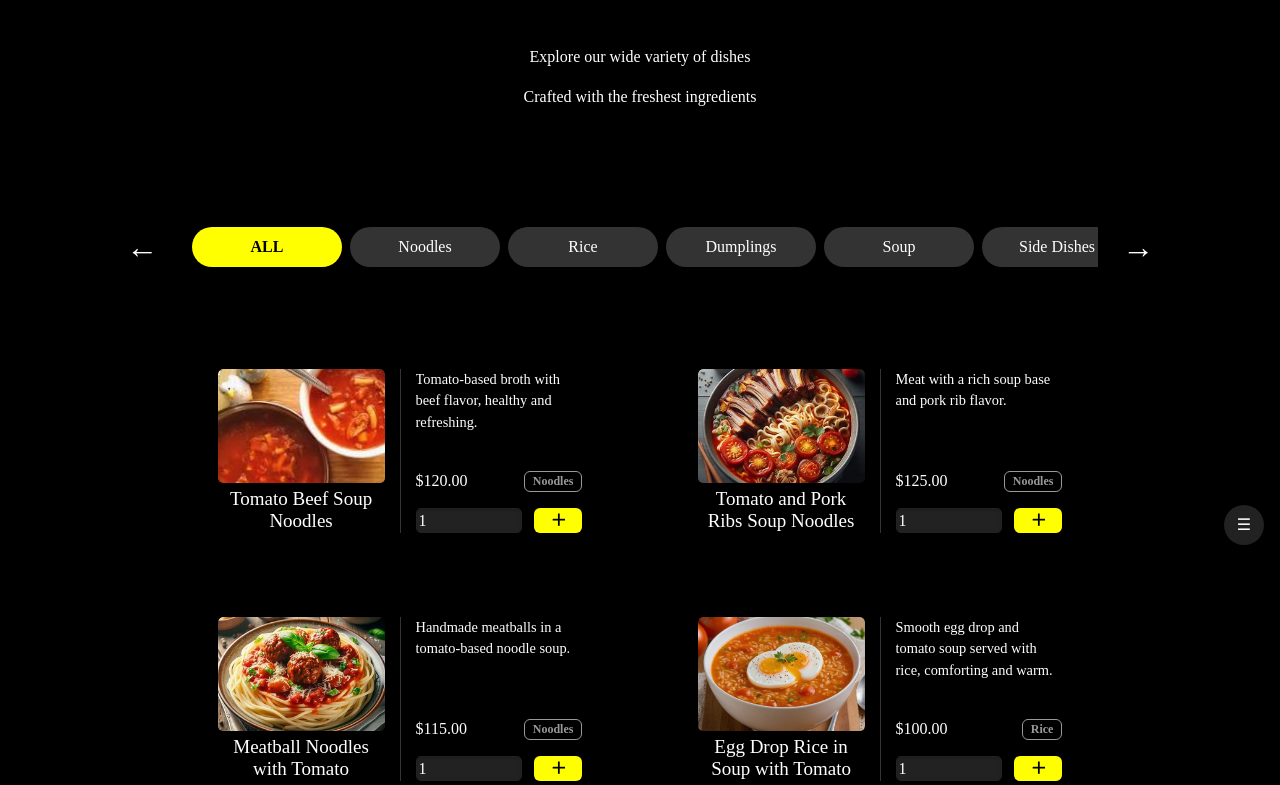
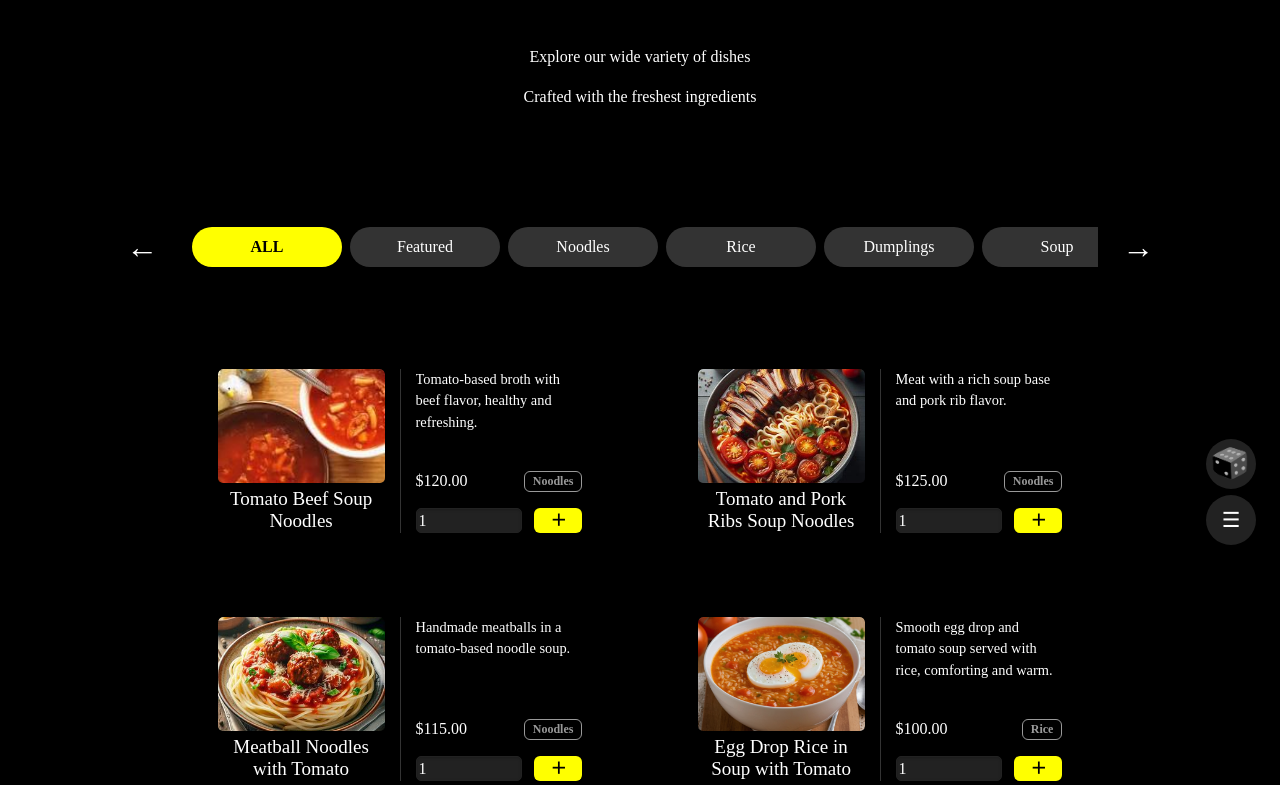
Before and after one commit to jaroslavszkandera/restaurant-ordering-system, a Django app: page /menu/ in a window 1280 px wide. Shown: the part 239-1024 px from the top of the page. Run offline with Django 5.2, Linux system fonts and the light colour scheme; data comes from the database, SQL or seed files in the repository; tables that the repository leaves empty hold one stand-in row (values such as "Sample post"); some libraries are stand-ins or nearby versions.

Commit message:
Add featured item and random button

```diff
--- a/orders/admin.py
+++ b/orders/admin.py
@@ -66,10 +66,10 @@ class CategoryAdmin(admin.ModelAdmin):
 
 @admin.register(MenuItem)
 class MenuItemAdmin(admin.ModelAdmin):
-    list_display = ("name", "category", "price", "available", "image_thumbnail")
+    list_display = ("name", "category", "price", "available", "image_thumbnail","is_featured")
     list_filter = ("category", "available")
     search_fields = ("name", "description", "category__name")
-    list_editable = ("price", "available")
+    list_editable = ("price", "available", "is_featured")
 
     def image_thumbnail(self, obj):
         if obj.image:
--- a/orders/models.py
+++ b/orders/models.py
@@ -25,6 +25,7 @@ class MenuItem(models.Model):
     )
     image = models.ImageField(upload_to="menu_items/", blank=True, null=True)
     available = models.BooleanField(default=True)
+    is_featured = models.BooleanField(default=False)
 
     def __str__(self):
         return f"{self.name} (${self.price})"
--- a/orders/templates/orders/menu.html
+++ b/orders/templates/orders/menu.html
@@ -1,4 +1,5 @@
 {% extends 'base.html' %}
+{% load static %}
 
 {% block title %}MENU - Pomodoro House{% endblock %}
 
@@ -20,6 +21,10 @@
     <div class="category-list-wrapper overflow-hidden flex-grow-1">
       <div class="category-list d-flex">
         <a href="{% url 'menu' %}" class="category-btn {% if not category %}active{% endif %}" data-href="{% url 'menu' %}" data-category="all">ALL</a>
+        <a href="{% url 'menu_category' 'featured' %}"
+          class="category-btn {% if category.name == 'Featured' %}active{% endif %}"
+          data-href="{% url 'menu_category' 'featured' %}"
+          data-category="featured">Featured</a>
         {% for cat_obj in categories %}
         <a href="{% url 'menu_category' cat_obj.id %}" class="category-btn {% if category and category.id == cat_obj.id %}active{% endif %}" data-href="{% url 'menu_category' cat_obj.id %}" data-category="{{ cat_obj.name|lower }}">
           {{ cat_obj.name }}
@@ -30,7 +35,11 @@
     <button class="scroll-btn right" onclick="scrollCategories(1)">→</button>
   </section>
 
-<!-- 右下角圓形按鈕 -->
+<!-- 右下角區域 -->
+<button id="random-dish-btn" class="random-dish-btn" title="Surprise me!">
+  <img src="{% static 'img/dice.png' %}" data-gif="{% static 'img/dice.gif' %}" alt="Random Dish" class="random-dish-img" />
+  <span class="circle-bottom"></span>
+</button>
 <button id="floating-menu-btn" class="floating-menu-btn">
   ☰
 </button>
@@ -38,19 +47,27 @@
 <!-- Hidden Category Menu -->
 <div id="floating-category-menu" class="floating-category-menu">
   <a href="{% url 'menu' %}" class="category-btn {% if not category %}active{% endif %}" data-category="all">ALL</a>
+  <a href="{% url 'menu_category' 'featured' %}" class="category-btn {% if category.name == 'Featured' %}active{% endif %}" data-href="{% url 'menu_category' 'featured' %}" data-category="featured">Featured</a>
   {% for cat_obj in categories %}
-    <a href="{% url 'menu_category' cat_obj.id %}"
-       class="category-btn {% if category and category.id == cat_obj.id %}active{% endif %}"
-       data-category="{{ cat_obj.name|lower }}">
+    <a href="{% url 'menu_category' cat_obj.id %}" class="category-btn {% if category and category.id == cat_obj.id %}active{% endif %}" data-href="{% url 'menu_category' cat_obj.id %}" data-category="{{ cat_obj.name|lower }}">
         {{ cat_obj.name }}
     </a>
   {% endfor %}
 </div>
 
+<div id="category-info"
+       data-category-name="{% if category %}{{ category.name }}{% else %}All{% endif %}"
+       data-is-empty="{% if not menu_items %}true{% else %}false{% endif %}"
+       style="display: none;">
+  </div>
+
+  <section id="menu-items" class="menu-grid mt-4">
     {% if menu_items %}
-  <section id="menu-items" class="menu-grid mt-4">
       {% for item in menu_items %}
-    <div class="menu-card">
+      <div class="menu-card position-relative">
+        {% if item.is_featured %}
+          <img src="{% static 'img/yellow_tomato.png' %}" alt="Featured" class="crown-icon"/>
+        {% endif %}
         <div class="card-left">
           {% if item.image %}
           <div class="img-container">
@@ -78,7 +95,12 @@
         </div>
       </div>
       {% endfor %}
-  </section>
+    {% else %}
+      {% if category.name == 'Featured' %}
+      <div class="text-center py-4" style="color: white; font-size: 1.2rem; line-height: 1.8;">
+        <p style="margin: 0;">New items coming soon.</p>
+        <p style="margin: 0;">Stay tuned!</p>
+      </div>
       {% else %}
       <div class="alert alert-info text-center py-4">
         <h4><i class="fas fa-info-circle me-2"></i>No Menu Items Found</h4>
@@ -91,9 +113,15 @@
         </p>
       </div>
       {% endif %}
+    {% endif %}
+  </section>
 </main>
 {% endblock %}
 
 {% block extra_js %}
+<script>
+const ADD_RANDOM_TO_CART_URL = "{% url 'add_random_to_cart' %}";
+const CSRF_TOKEN = "{{ csrf_token }}";
+</script>
 <script src="/static/js/menu.js"></script>
 {% endblock %}
--- a/orders/urls.py
+++ b/orders/urls.py
@@ -8,10 +8,11 @@ urlpatterns = [
     # Main pages
     path("", views.index, name="index"),
     path("menu/", views.menu, name="menu"),
-    path("menu/category/<int:category_id>/", views.menu, name="menu_category"),
+    path("menu/category/<str:category_id>/", views.menu, name="menu_category"),
     # Cart and checkout
     path("cart/add/", views.add_to_cart, name="add_to_cart"),
     path("cart/", views.view_cart, name="view_cart"),
+    path("cart/add-random/", views.add_random_to_cart, name="add_random_to_cart"),
     path(
         "cart/update_and_checkout/",
         views.update_cart_and_checkout,
--- a/orders/views.py
+++ b/orders/views.py
@@ -14,6 +14,7 @@ from django.template.loader import render_to_string
 from django.conf import settings
 from django.core.mail import send_mail
 from .models import ContactMessage
+import random
 from .models import Branch, Reservation
 from datetime import timedelta, time, datetime
 from django.utils import timezone
@@ -98,12 +99,15 @@ def index(request):
 def menu(request, category_id=None):
     """Display menu items, optionally filtered by category."""
     categories = Category.objects.all()
-    menu_items = MenuItem.objects.filter(available=True)
 
-    if category_id:
+    if category_id == "featured":
+        menu_items = MenuItem.objects.filter(available=True, is_featured=True)
+        category = {'name': 'Featured'}
+    elif category_id:
         category = get_object_or_404(Category, id=category_id)
-        menu_items = menu_items.filter(category=category)
+        menu_items = MenuItem.objects.filter(available=True, category=category)
     else:
+        menu_items = MenuItem.objects.filter(available=True)
         category = None
 
     return render(
@@ -115,6 +119,49 @@ def menu(request, category_id=None):
             "menu_items": menu_items,
         },
     )
+
+@require_POST
+@transaction.atomic
+def add_random_to_cart(request):
+    """Selects a random available menu item and adds it to the cart."""
+    cart = get_or_create_cart(request)
+    available_items = list(MenuItem.objects.filter(available=True))
+
+    if not available_items:
+        return JsonResponse(
+            {
+                "status": "error",
+                "message": "No items available to choose from at the moment.",
+            },
+            status=404,
+        )
+
+    random_item = random.choice(available_items)
+    quantity = 1
+
+    cart_item, created = CartItem.objects.get_or_create(
+        cart=cart, menu_item=random_item, defaults={"quantity": quantity}
+    )
+
+    if not created:
+        cart_item.quantity = F("quantity") + quantity
+        cart_item.save()
+
+    cart_item.refresh_from_db()
+    cart.refresh_from_db()
+
+    messages.success(
+        request, f"Surprise! {random_item.name} added to cart!"
+    )  # Server-side message
+
+    return JsonResponse({
+        "status": "success",
+        "message": f"Surprise! '{random_item.name}' added to cart!",
+        "cart_item_count": cart.items.count(),
+        "cart_total_quantity": sum(item.quantity for item in cart.items.all()),
+        "cart_total_price": float(cart.total_price()),
+        "added_item_name": random_item.name,
+    })
 
 
 @transaction.atomic
--- a/static/css/menu.css
+++ b/static/css/menu.css
@@ -86,15 +86,16 @@
 .floating-menu-btn {
   position: fixed;
   bottom: 1rem;
-  right: 1rem;
-  width: 40px;
-  height: 40px;
+  right: 1.5rem;
+  width: 50px;
+  height: 50px;
   background-color: #222;
   color: white;
   border: none;
   border-radius: 50%;
-  font-size: 1rem;
+  font-size: 1.3rem;
   z-index: 999;
+  display: block;
 }
 
 .floating-menu-btn:hover {
@@ -102,15 +103,11 @@
   transition: background 0.3s;
 }
 
-.floating-menu-btn {
-  display: block;
-}
-
 .floating-category-menu {
   display: none;
   position: fixed;
-  bottom: 50px;
-  right: 1rem;
+  bottom: 75px;
+  right: 1.5rem;
   background: rgba(50, 50, 50, 0.9);
   padding: 0.5rem 0;
   border-radius: 1rem;
@@ -176,9 +173,10 @@
   display: flex;
   background-color: transparent;
   border-radius: 1rem;
-  overflow: hidden;
+  overflow: visible;
   padding: 1.1rem;
   box-sizing: border-box;
+  align-items: center;
 }
 
 .card-divider {
@@ -420,3 +418,59 @@
     row-gap: 2rem;
   }
 }
+
+.crown-icon {
+  position: absolute;
+  width: 1.4em;
+  height: 1.4em;
+  top: 0rem;
+  left: 0rem;
+  font-size: 2rem;
+  transform: rotate(-20deg);
+  z-index: 10;
+}
+
+.random-dish-btn {
+  position: fixed;
+  bottom: 3.2rem;
+  right: 1.2rem;
+  display: flex;
+  flex-direction: column;
+  background: none;
+  border: none;
+  cursor: pointer;
+  outline: none;
+  z-index: 10;
+  width: 50px;
+  height: 70px;
+  padding: 0;
+}
+
+.random-dish-img {
+  width: 40px;
+  height: 40px;
+  z-index: 10;
+  transition: transform 0.3s ease;
+  position: relative;
+}
+
+.circle-bottom {
+  position: fixed;
+  bottom: 4.5rem;
+  right: 1.5rem;
+  width: 50px;
+  height: 50px;
+  background-color: #222;
+  border: none;
+  border-radius: 50%;
+  z-index: 1;
+  transition: background-color 0.3s ease;
+}
+
+.random-dish-btn:hover .random-dish-img {
+  transform: scale(1.2);
+}
+
+.random-dish-btn:hover .circle-bottom {
+  background-color: #444;
+}
--- a/static/js/menu.js
+++ b/static/js/menu.js
@@ -1,4 +1,77 @@
 $(document).ready(function () {
+  $('#random-dish-btn').on('click', function () {
+    let $button = $(this);
+    let originalHtml = $button.html();
+    $button.prop('disabled', true).html('<span class="spinner-border spinner-border-sm me-2" role="status" aria-hidden="true"></span>');
+
+    $.ajax({
+      type: 'POST',
+      url: ADD_RANDOM_TO_CART_URL,
+      headers: { 'X-CSRFToken': CSRF_TOKEN },
+      success: function (data) {
+        if (data.status === 'success') {
+          Swal.fire({
+            toast: true,
+            icon: 'success',
+            title: 'Surprise!',
+            html: `${data.added_item_name || 'Random dish'} added to your cart!`,
+            position: 'top-end',
+            showConfirmButton: false,
+            timer: 3000
+          });
+          if (data.cart_total_quantity !== undefined) {
+            $('.cart-count').text(data.cart_total_quantity);
+          }
+        } else {
+          Swal.fire({
+            toast: true,
+            icon: 'error',
+            title: 'Oops!',
+            html: data.message || 'Could not add random dish.',
+            position: 'top-end',
+            showConfirmButton: false,
+            timer: 3000
+          });
+        }
+      },
+      error: function (xhr) {
+        let errorMessage = 'Something went wrong. Please try again.';
+        if (xhr.responseJSON && xhr.responseJSON.message) {
+          errorMessage = xhr.responseJSON.message;
+        } else if (xhr.status === 404) {
+          errorMessage = 'No items available to choose from right now.';
+        }
+        Swal.fire({
+          toast: true,
+          icon: 'error',
+          title: 'Oops...',
+          text: errorMessage,
+          position: 'top-end',
+          showConfirmButton: false,
+          timer: 3500
+        });
+      },
+      complete: function () {
+        $button.prop('disabled', false).html(originalHtml);
+      }
+    });
+  });
+
+  const $btn = $('#random-dish-btn');
+  const $img = $btn.find('.random-dish-img');
+
+  const staticSrc = $img.attr('src');
+  const gifSrc = $img.data('gif');
+
+  $btn.on('mouseenter', function () {
+    $img.attr('src', gifSrc);
+  });
+
+  $btn.on('mouseleave', function () {
+    $img.attr('src', staticSrc);
+  });
+
+
   $('.add-to-cart-form').on('submit', function (e) {
     e.preventDefault();
     let form = $(this);
@@ -54,20 +127,37 @@ $(document).ready(function () {
     });
   });
 
-  // Category button clicks
-  $('.category-list').on('click', '.category-btn', function (e) {
-    e.preventDefault();
-    let $btn = $(this);
-    let url = $btn.data('href');
+function handleCategoryClick($btn) {
+    const url = $btn.data('href');
+    const category = $btn.data('category');
 
     $('.category-btn').removeClass('active');
-    $btn.addClass('active');
+    $(`.category-btn[data-category="${category}"]`).addClass('active');
 
     $.ajax({
       url: url,
       type: 'GET',
       success: function (data) {
+
         $('#menu-items').html($(data).find('#menu-items').html());
+
+        const $categoryInfo = $(data).find('#category-info');
+        const categoryName = $categoryInfo.data('category-name');
+        const isEmpty = $categoryInfo.data('is-empty') === true;
+
+        $('#category-info').attr('data-category-name', categoryName);
+        $('#category-info').attr('data-is-empty', isEmpty);
+
+        if (categoryName === 'Featured' && isEmpty) {
+          const emptyMessage = `
+            <div class="text-center pyóis-4" style="color: white; font-size: 1.2rem; line-height: 1.8;">
+              <p style="margin: 0;">New items coming soon.</p>
+              <p style="margin: 0;">Stay tuned!</p>
+            </div>
+          `;
+          $('#menu-items').html(emptyMessage);
+        }
+
         $('.add-to-cart-form').off('submit').on('submit', function (e) {
           e.preventDefault();
           let form = $(this);
@@ -132,18 +222,23 @@ $(document).ready(function () {
         });
       }
     });
+  }
 
+$('.category-list').on('click', '.category-btn', function (e) {
+    e.preventDefault();
+    handleCategoryClick($(this));
   });
 
-  // Floating category menu toggle
 $('#floating-menu-btn').on('click', function () {
     $('#floating-category-menu').toggleClass('show');
   });
 
-  $('#floating-category-menu').on('click', 'a', function () {
+$('#floating-category-menu').on('click', '.category-btn', function (e) {
+    e.preventDefault();
+    handleCategoryClick($(this));
     $('#floating-category-menu').removeClass('show');
   });
-});
+
 
 $(document).on('click', function (event) {
     const $menu = $('#floating-category-menu');
@@ -153,6 +248,8 @@ $(document).on('click', function (event) {
         !$toggleBtn.is(event.target) && $toggleBtn.has(event.target).length === 0) {
       $menu.removeClass('show');
     }
+  });
+
 });
 
 // Scroll functionality
```
Also changed, not shown: orders/migrations/0014_menuitem_is_featured.py (added), static/img/dice.gif (added), static/img/dice.jpg (added), static/img/dice.png (added), static/img/yellow_tomato.png (added). Lines whose indentation alone changed are shown as unchanged.
